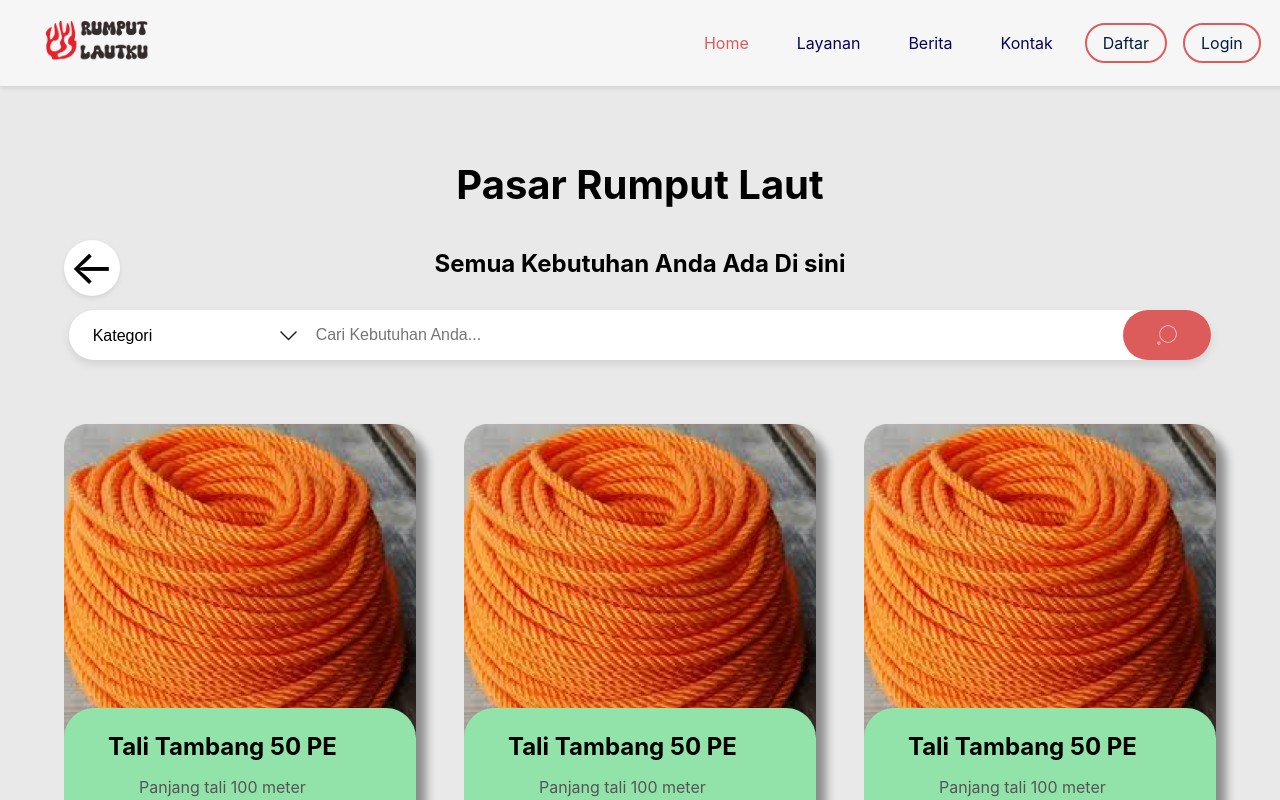
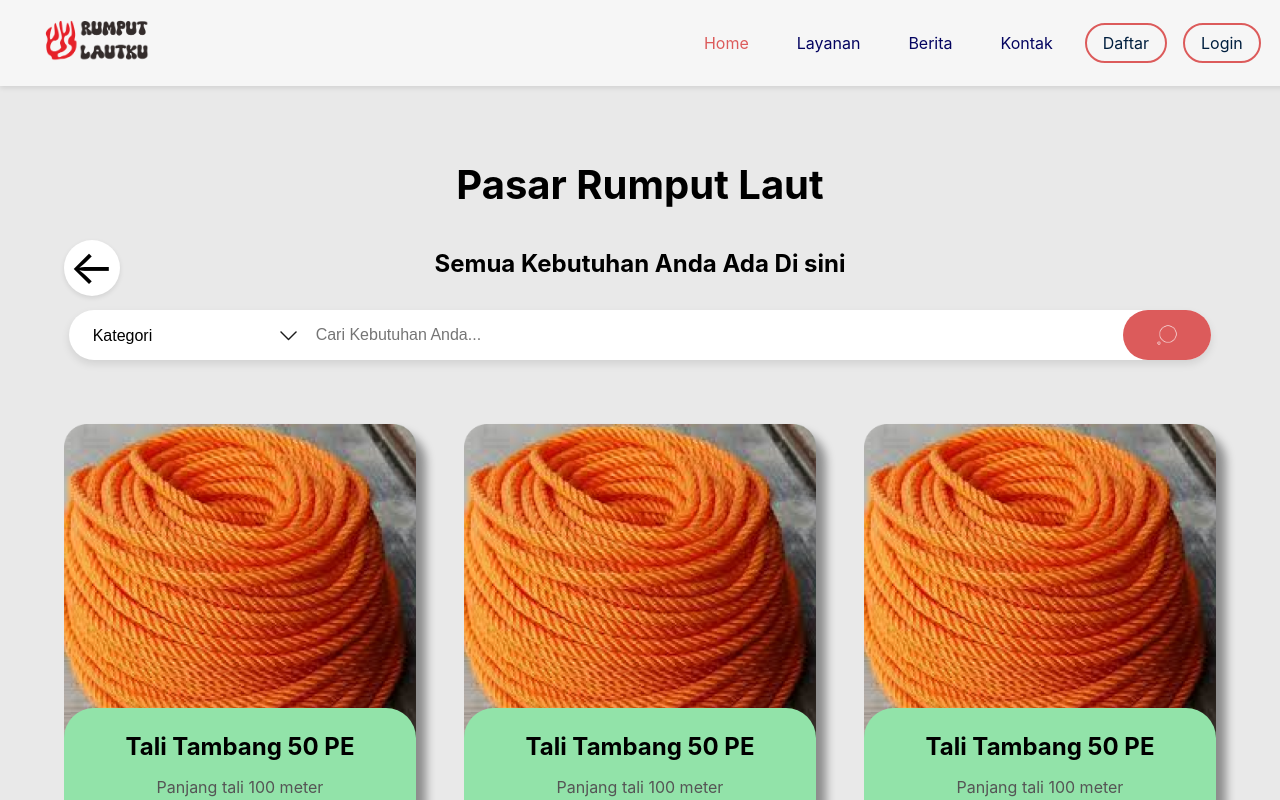
Before and after one commit to IsaOfficial/rulaku, a React (Create React App) app: page /pasar-rumput-laut in a window 1280 px wide. Shown: the top 800 px of the page. Built offline with nearby package versions, Linux system fonts and the light colour scheme.

Commit message:
setting konsultasi ahli

```diff
--- a/src/pages/KonsultasiAhli.css
+++ b/src/pages/KonsultasiAhli.css
@@ -92,6 +92,7 @@
 
 .text-container {
     width: 90%;
+    margin: 0 auto;
 }
 
   .ahli-container h3 {
--- a/src/pages/PasarRumputLaut.css
+++ b/src/pages/PasarRumputLaut.css
@@ -117,6 +117,7 @@
 
 .text-container {
   width: 90%;
+  margin: 0 auto;
 }
 
   .product-container h3 {
```
